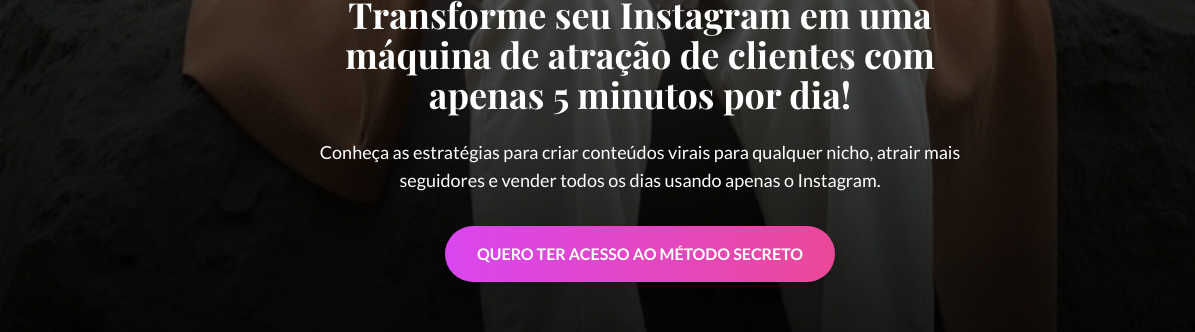
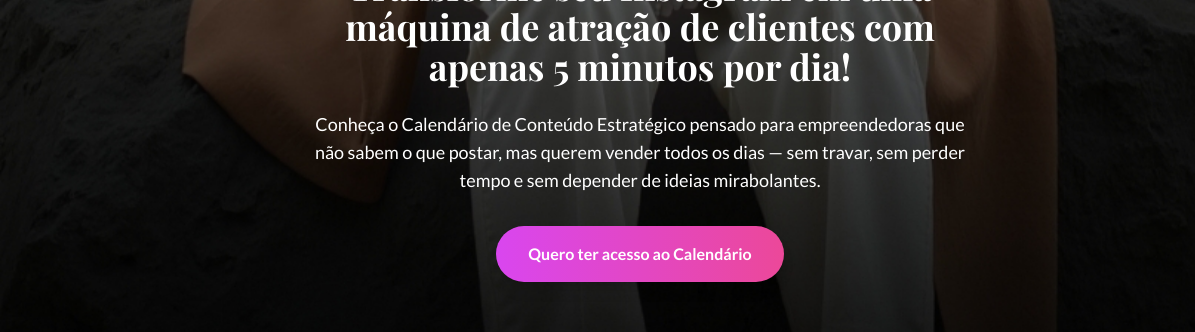
Before and after one commit to feelipe001/pgfernanda, a plain HTML site: page index.html in a window 1280 px wide. Shown: the part 554-886 px from the top of the page, 0-1195 px from the left. Drawn offline with nearby package versions, Linux system fonts and the light colour scheme.

Commit message:
Update index.html

```diff
--- a/index.html
+++ b/index.html
@@ -66,11 +66,11 @@
     <h1 id="typewriter" class="text-2xl md:text-4xl font-bold leading-tight mb-6 text-white max-w-2xl"></h1>
 
     <p class="mb-8 text-base md:text-lg">
-      Conheça as estratégias para criar conteúdos virais para qualquer nicho, atrair mais seguidores e vender todos os dias usando apenas o Instagram.
+      Conheça o Calendário de Conteúdo Estratégico pensado para empreendedoras que não sabem o que postar, mas querem vender todos os dias — sem travar, sem perder tempo e sem depender de ideias mirabolantes.
     </p>
 
     <a href="#calendario" class="inline-block bg-gradient-to-r from-fuchsia-500 to-pink-500 text-white font-semibold py-4 px-8 rounded-full shadow-lg transition-all duration-300 hover:opacity-90">
-      QUERO TER ACESSO AO MÉTODO SECRETO
+      Quero ter acesso ao Calendário
     </a>
   </div>
 
```
